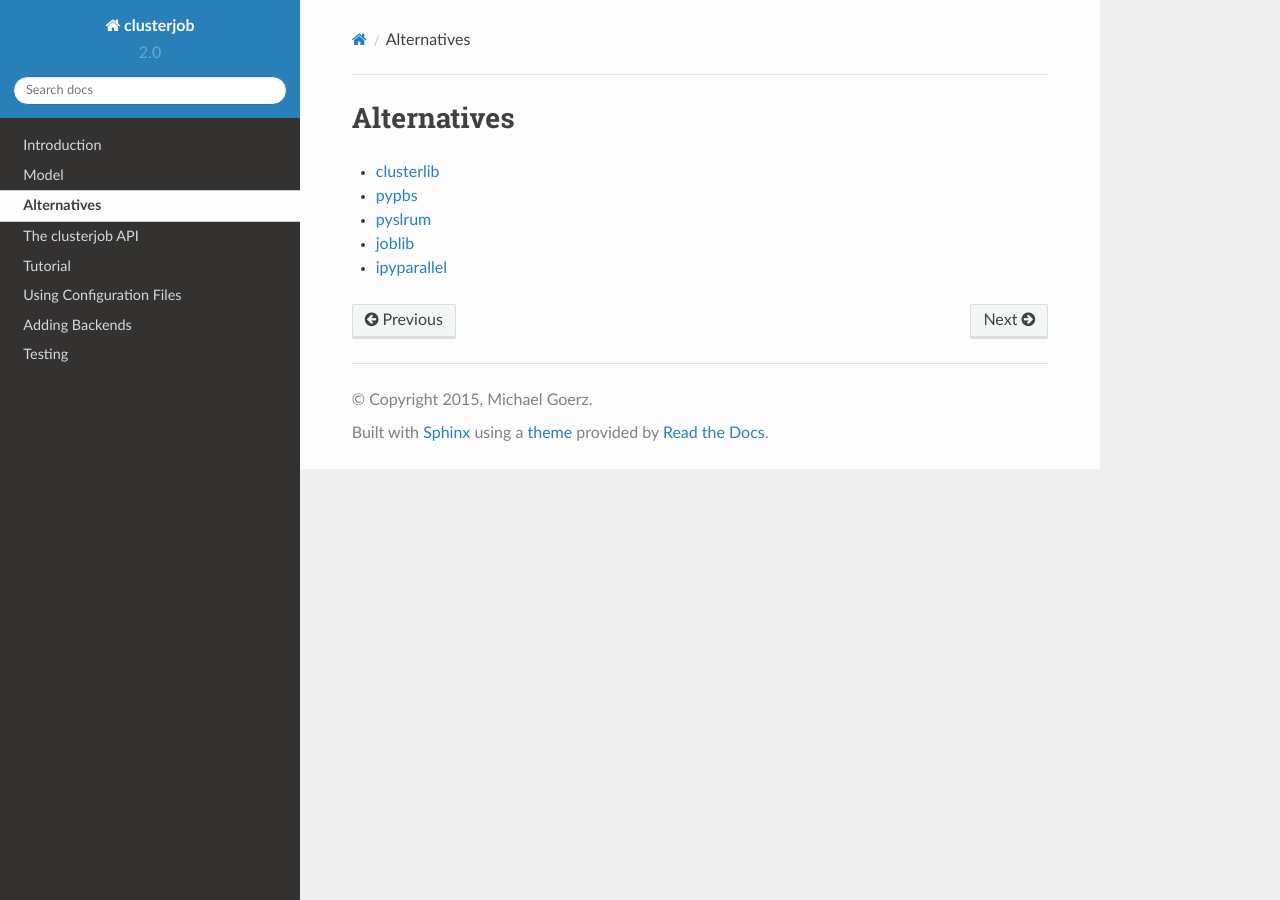
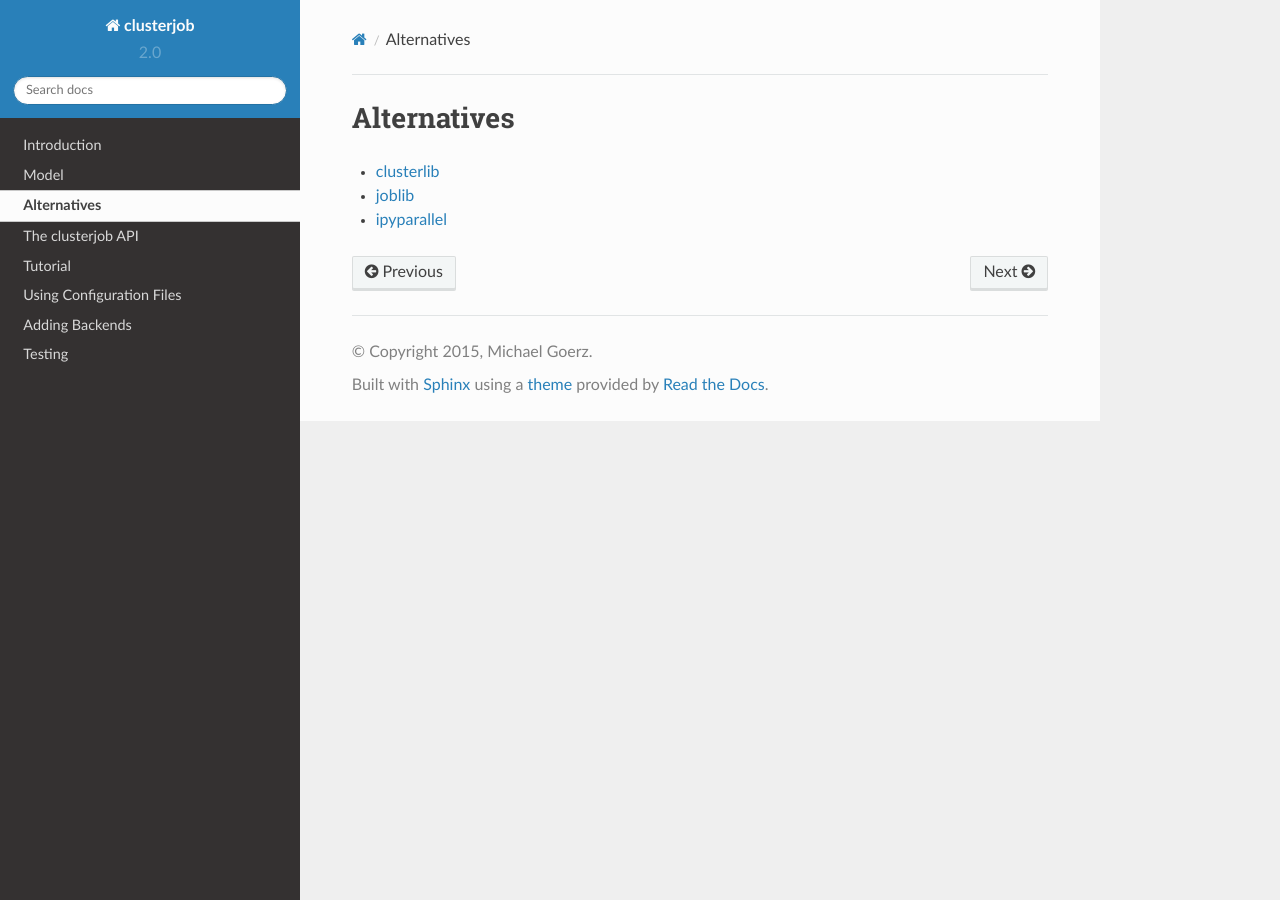
Before and after one commit to goerz/clusterjob, a Sphinx documentation site: the page built from docs/source/alternatives.rst, in a window 1280 px wide. Built offline with Sphinx 7.4.7 and the Read the Docs theme 2.0.0, drawn with Linux system fonts in a browser that asks for light colours.

Commit message:
Remove pybps and pyslurm from list of alternatives
These packages have an entirely different purpose than clusterjob.

```diff
--- a/docs/source/alternatives.rst
+++ b/docs/source/alternatives.rst
@@ -2,9 +2,5 @@ Alternatives
 ============
 
 * `clusterlib <https://github.com/clusterlib/clusterlib>`_
-
-* `pypbs <http://pypbs.readthedocs.org>`_
-* `pyslrum <http://www.gingergeeks.co.uk/pyslurm/>`_
-
 * `joblib <https://pythonhosted.org/joblib/>`_
 * `ipyparallel <http://ipyparallel.readthedocs.org/en/latest/>`_
```
